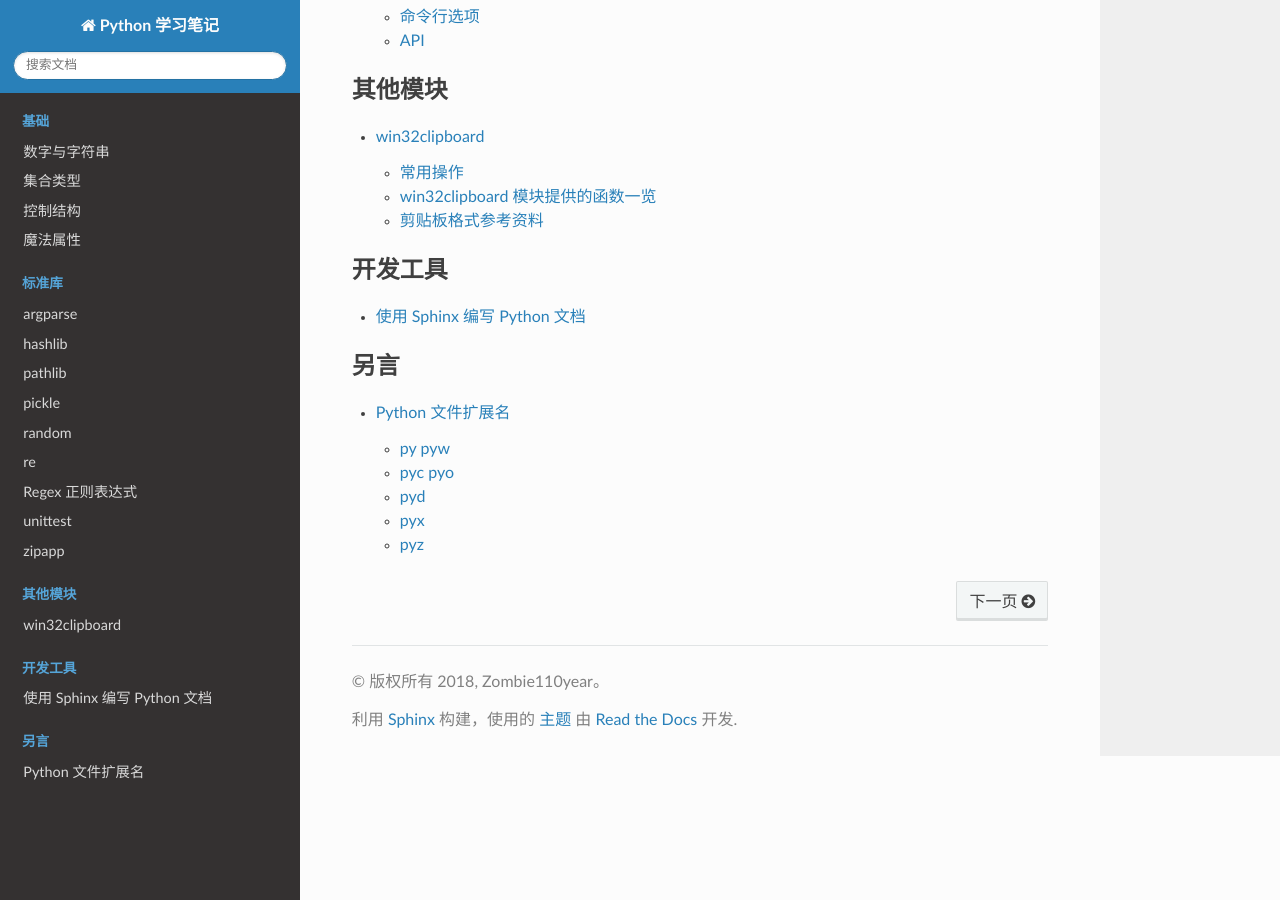
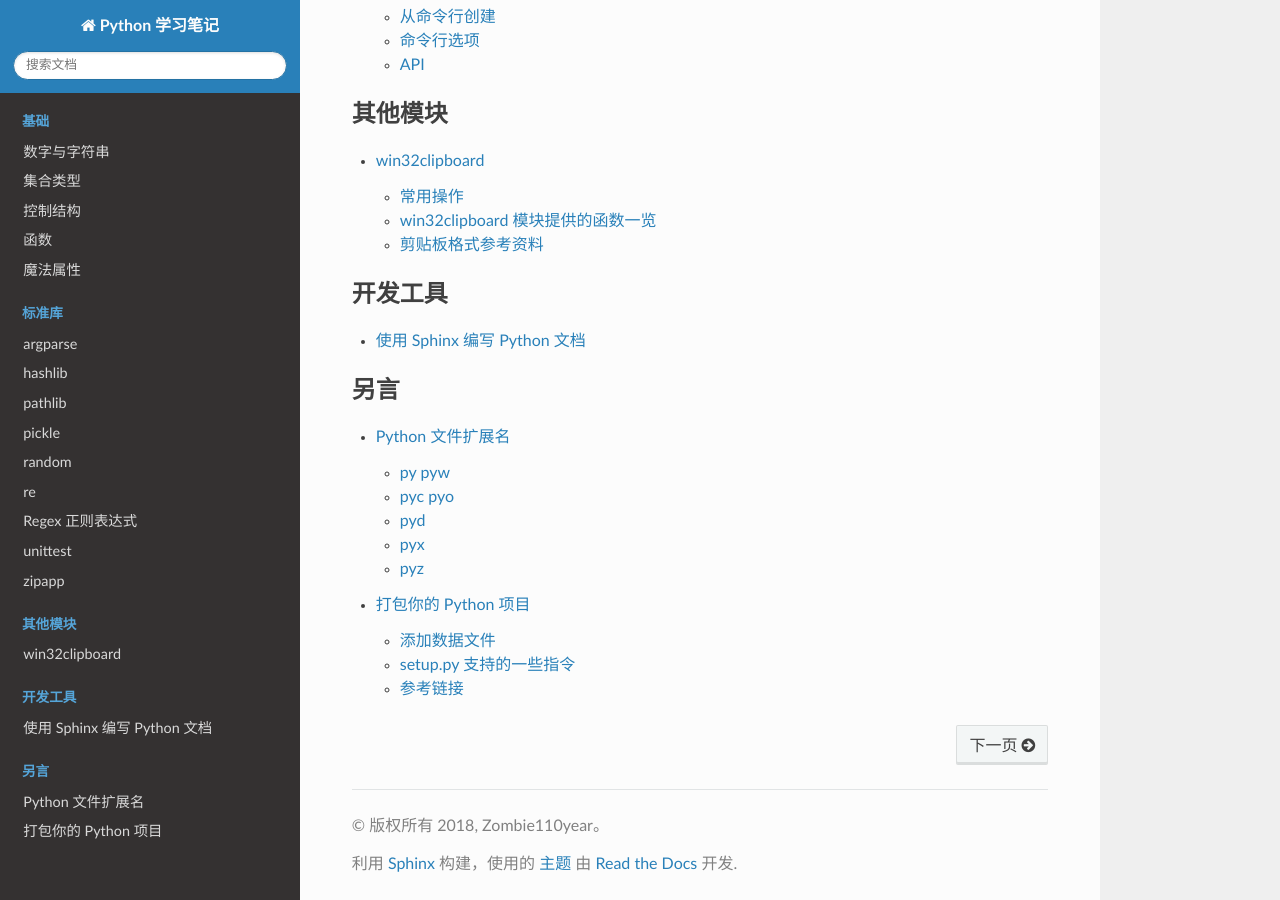
Before and after one commit to krishnadulal/learn-py, a Sphinx documentation site: the page built from doc/index.rst, in a window 1280 px wide and 900 px high, scrolled down 2064 px. Built offline with Sphinx 7.4.7 and the Read the Docs theme 2.0.0, drawn with Linux system fonts in a browser that asks for light colours; some of the changed lines change nothing that is shown.

Commit message:
setuptools 基本用法

```diff
--- /dev/null
+++ b/doc/base/base-function.rst
@@ -0,0 +1,3 @@
+####
+函数
+####
--- a/doc/index.rst
+++ b/doc/index.rst
@@ -13,6 +13,7 @@
     base/base-number-string
     base/base-collections
     base/base-control-structure
+    base/base-function
     base/base-magics
 
 .. toctree::
--- /dev/null
+++ b/doc/other/package_help.rst
@@ -0,0 +1,80 @@
+####################
+打包你的 Python 项目
+####################
+
+:mod:`setuptools` 提供了 Python 项目的打包工具.
+
+该模块提供了 :func:`setuptools.setup` 函数作为启动入口.
+打包所需的所有信息都作为参数传入此函数中.
+
+添加数据文件
+============
+
+如果用以上的方法直接打包, 那么, 只有 Python 代码( .py 后缀的文件) 才会被装进库中.
+要想包装一些数据文件, 比如一些文本模板, 图片, 等等,
+需要在 setup.py 中传入参数::
+
+    include_package_data=True
+
+并且, 在 ``MANIFEST.in`` 文件中,
+使用 ``include`` 语句用相对或绝对路径指出需要包含的特殊文件.
+
+setup.py 支持的一些指令
+=======================
+
+基本指令
+
+======================= ============================================================
+----------------------- ------------------------------------------------------------
+``build``               build 所有需要安装的东西 (存储在 build 目录下)
+``build_py``            "build" 纯 Python 模块 (只是复制到 build 目录下)
+``build_ext``           build C/C++ 和 Cython 扩展 (编译并链接, 放入 build 目录)
+``build_clib``          build Python 扩展用到的 C/C++ 库
+``build_scripts``       "build" 脚本 (复制并加上 shebang #!)
+``clean``               清理 build 目录下的临时文件 (Windows 系统无效)
+``install``             从 build 目录安装到当前环境下的 Lib/site-packages 目录
+``install_lib``         安装所有 Python 模块 (扩展与纯 Python)
+``install_headers``     安装 C/C++ 头文件
+``install_scripts``     安装脚本 (Python 或 其他)
+``install_data``        安装数据文件
+``sdist``               创建一个源代码的分发包 ( tar, zip 或其他)
+``register``            在 PyPI 上注册此项目
+``bdist``               创建一个二进制分发包
+``bdist_dumb``          创建一个 "dumb" 构建分发包
+``bdist_rpm``           创建一个 RPM 分发包
+``bdist_wininst``       创建一个 MS Windows 分发包(一个具有图形界面的 exe 安装程序)
+``check``               对包做一些检查
+``upload``              将二进制包上传至 PyPI
+======================= ============================================================
+
+额外指令
+
+======================= ============================================================
+指令                    功能
+----------------------- ------------------------------------------------------------
+``bdist_wheel``         创建 wheel 分发包
+``bdist_sphinx``        构建 Sphinx 文档
+``alias``               定义一个快捷方式来调用一个或多个指令
+``bdist_egg``           创建一个 "egg" 分发包
+``develop``             在 开发者模式 安装包
+``dist_info``           创建一个 .dist-info 目录
+``easy_install``        发现/获取/安装 Python 包
+``egg_info``            创建一个分发包的 .egg-info 目录
+``install_egg_info``    为这个包安装 .egg-info 目录
+``rotate``              删除旧得分发包, 保持 N 最新的文件
+``saveopts``            保存提供的选项到 setup.cfg 或其他配置文件
+``setopt``              设置一个选项到 setup.cfg 或其他配置文件
+``test``                在 build 之后运行单元测试
+``upload_docs``         上传文档到 PyPI
+``isort``               对在 setuptools 中注册的模块运行 isort
+``compile_catalog``     编译 message catalog 到二进制 MO 文件
+``extract_messages``    从项目代码中提取可本地化的字符串
+``init_catalog``        基于 POT 文件创建一个新的 catalog
+``update_catalog``      从 POT 文件更新 message catalogs
+======================= ============================================================
+
+参考链接
+========
+
+-   如何打包你的Python代码,
+    https://python-packaging-zh.readthedocs.io/zh_CN/latest/non-code-files.html
```
